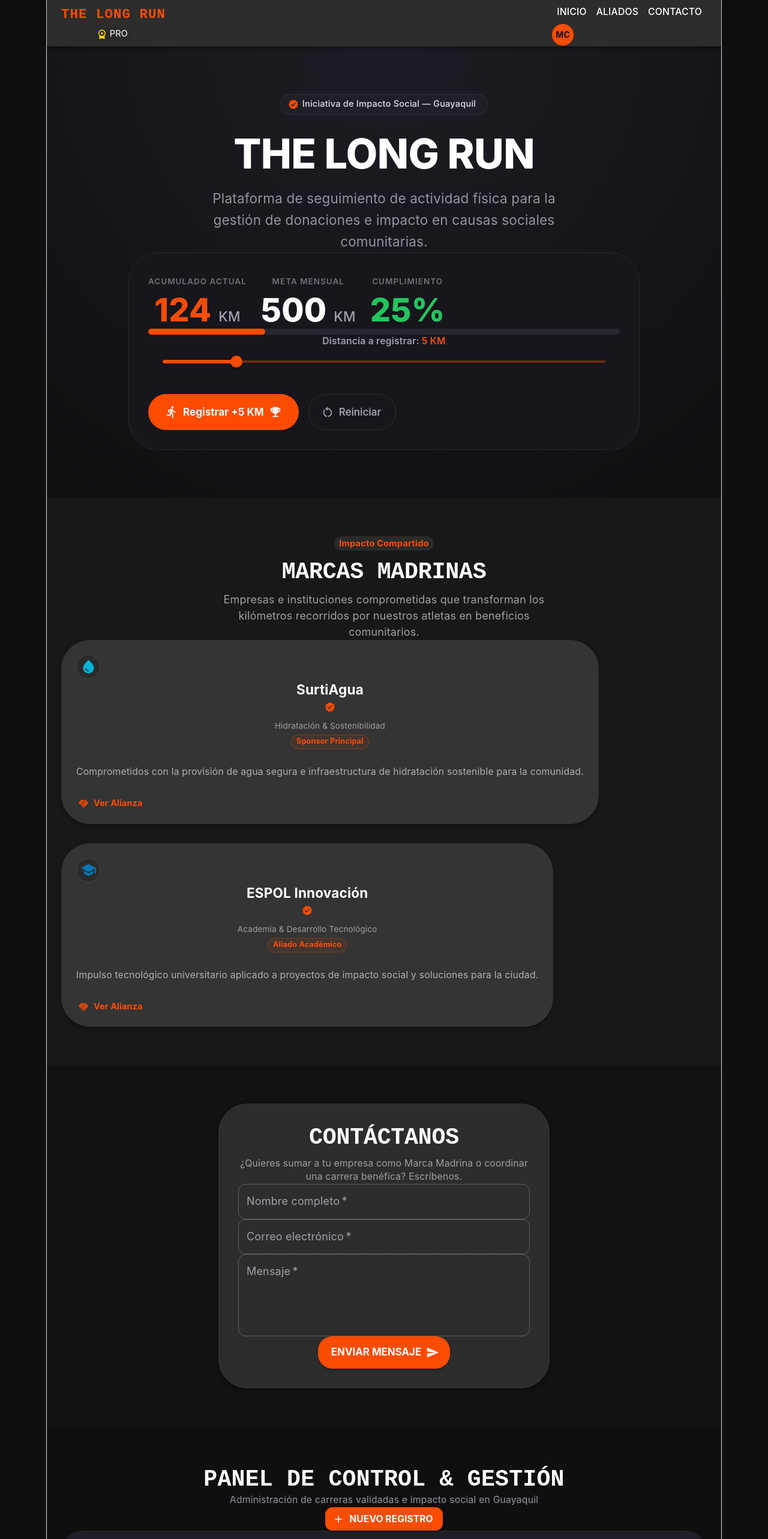
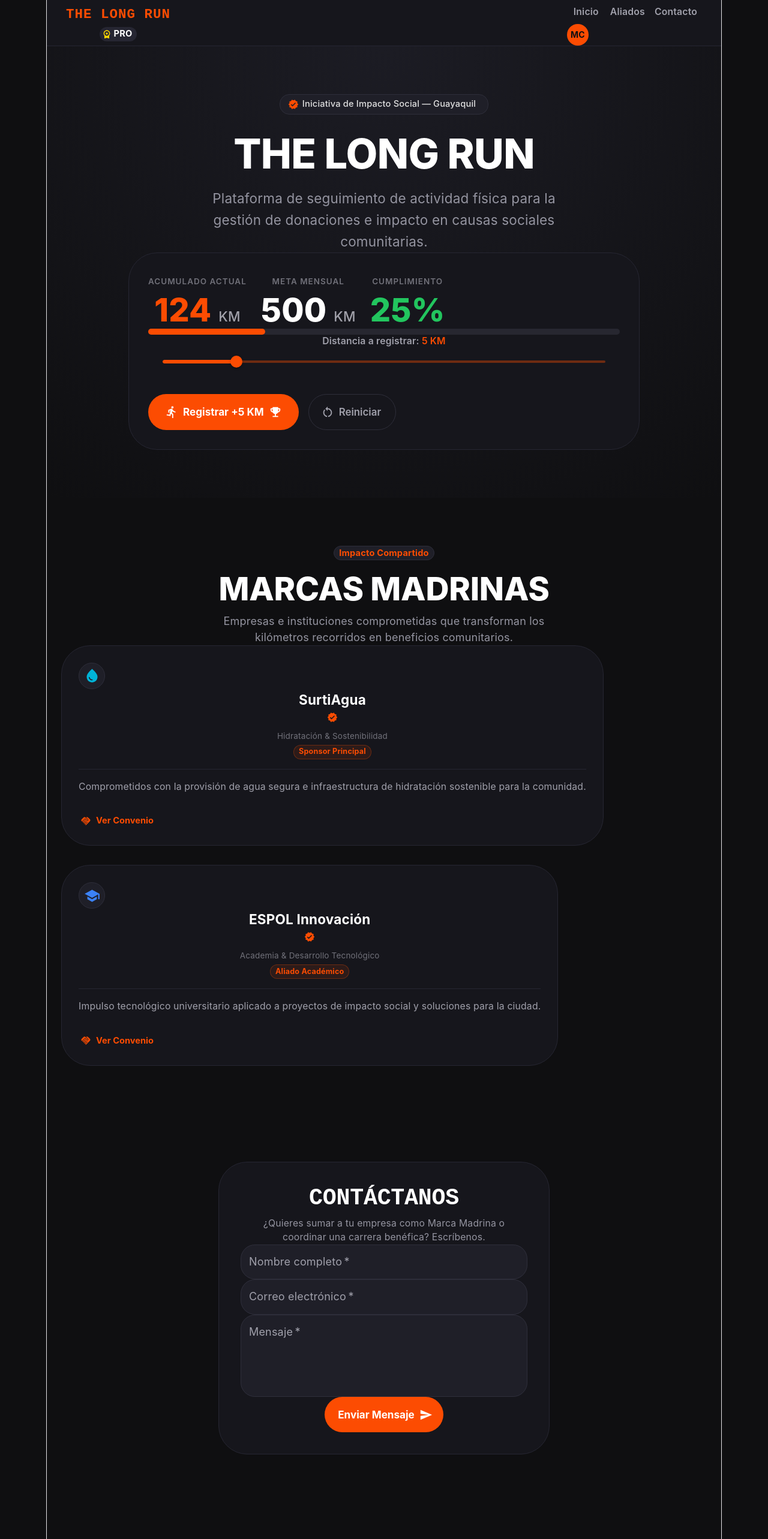
Before and after one commit to mathjos/The-long-run, a React app in the folder frontend/: page / in a window 1280 px wide. Shown: the top 2566 px of the page at 60% size. Built offline with nearby package versions, Linux system fonts and the light colour scheme; the HTML template or start-up script is replaced by a standard one.

Commit message:
componentes mejorados

```diff
--- a/frontend/src/components/Aliados.jsx
+++ b/frontend/src/components/Aliados.jsx
@@ -11,29 +11,31 @@ export default function Aliados() {
       rubro: 'Hidratación & Sostenibilidad',
       desc: 'Comprometidos con la provisión de agua segura e infraestructura de hidratación sostenible para la comunidad.',
       badge: 'Sponsor Principal',
-      icon: <WaterDropIcon sx={{ color: '#00b4d8' }} />,
-      iniciales: 'SA'
+      icon: <WaterDropIcon sx={{ color: '#00b4d8' }} />
     },
     {
       nombre: 'ESPOL Innovación',
       rubro: 'Academia & Desarrollo Tecnológico',
       desc: 'Impulso tecnológico universitario aplicado a proyectos de impacto social y soluciones para la ciudad.',
       badge: 'Aliado Académico',
-      icon: <SchoolIcon sx={{ color: '#0077b6' }} />,
-      iniciales: 'ES'
+      icon: <SchoolIcon sx={{ color: '#3b82f6' }} />
     }
   ];
 
   return (
-    <Box id="aliados" sx={{ py: 8, backgroundColor: '#181818' }}>
+    <Box id="aliados" sx={{ py: 10, backgroundColor: '#0f0f11' }}>
       <Container maxWidth="lg">
         <Box textAlign="center" mb={6}>
-          <Chip label="Impacto Compartido" size="small" sx={{ backgroundColor: '#2a2a2a', color: '#fc4c02', mb: 1.5, fontWeight: 'bold' }} />
-          <Typography variant="h4" component="h2" sx={{ color: '#ffffff', fontFamily: 'monospace', fontWeight: 'bold', mb: 1 }}>
+          <Chip
+            label="Impacto Compartido"
+            size="small"
+            sx={{ backgroundColor: '#1f1f28', color: '#fc4c02', mb: 2, fontWeight: 700, border: '1px solid #2e2e3a' }}
+          />
+          <Typography variant="h3" component="h2" sx={{ color: '#ffffff', fontWeight: 800, mb: 1 }}>
             MARCAS MADRINAS
           </Typography>
-          <Typography variant="body1" sx={{ color: '#a0a0a0', maxWidth: 600, mx: 'auto' }}>
-            Empresas e instituciones comprometidas que transforman los kilómetros recorridos por nuestros atletas en beneficios comunitarios.
+          <Typography variant="body1" sx={{ color: '#9494a0', maxWidth: 600, mx: 'auto' }}>
+            Empresas e instituciones comprometidas que transforman los kilómetros recorridos en beneficios comunitarios.
           </Typography>
         </Box>
 
@@ -41,52 +43,68 @@ export default function Aliados() {
           {marcas.map((m, index) => (
             <Grid item xs={12} sm={6} md={5} key={index}>
               <Card
-                elevation={3}
+                elevation={0}
                 sx={{
-                  backgroundColor: '#222222',
+                  backgroundColor: '#16161c',
                   color: '#ffffff',
                   borderRadius: 4,
-                  border: '1px solid #333',
-                  transition: 'transform 0.2s, border-color 0.2s',
+                  border: '1px solid #262632',
+                  transition: 'all 0.3s cubic-bezier(0.4, 0, 0.2, 1)',
                   '&:hover': {
-                    transform: 'translateY(-4px)',
-                    borderColor: '#fc4c02'
+                    transform: 'translateY(-6px)',
+                    borderColor: '#fc4c02',
+                    boxShadow: '0 12px 30px rgba(0, 0, 0, 0.5)'
                   }
                 }}
               >
-                <CardContent sx={{ p: 3 }}>
+                <CardContent sx={{ p: 3.5 }}>
                   <Box display="flex" justifyContent="space-between" alignItems="flex-start" mb={2}>
                     <Box display="flex" alignItems="center" gap={1.5}>
-                      <Avatar sx={{ bgcolor: '#2a2a2a', border: '1px solid #444' }}>
+                      <Avatar sx={{ bgcolor: '#1f1f28', border: '1px solid #2e2e3a', width: 44, height: 44 }}>
                         {m.icon}
                       </Avatar>
                       <Box>
                         <Box display="flex" alignItems="center" gap={0.5}>
-                          <Typography variant="h6" sx={{ color: '#ffffff', fontWeight: 'bold' }}>
+                          <Typography variant="h6" sx={{ color: '#ffffff', fontWeight: 700 }}>
                             {m.nombre}
                           </Typography>
-                          <Tooltip title="Aliado verificado">
+                          <Tooltip title="Aliado Oficial Verificado">
                             <VerifiedIcon sx={{ color: '#fc4c02', fontSize: 18 }} />
                           </Tooltip>
                         </Box>
-                        <Typography variant="caption" sx={{ color: '#a0a0a0' }}>
+                        <Typography variant="caption" sx={{ color: '#71717a' }}>
                           {m.rubro}
                         </Typography>
                       </Box>
                     </Box>
-                    <Chip label={m.badge} size="small" sx={{ backgroundColor: '#fc4c0215', color: '#fc4c02', border: '1px solid #fc4c0250', fontWeight: 'bold', fontSize: '0.7rem' }} />
+                    <Chip
+                      label={m.badge}
+                      size="small"
+                      sx={{ backgroundColor: 'rgba(252, 76, 2, 0.1)', color: '#fc4c02', border: '1px solid rgba(252, 76, 2, 0.3)', fontWeight: 700, fontSize: '0.7rem' }}
+                    />
                   </Box>
 
-                  <Divider sx={{ borderColor: '#333', my: 1.5 }} />
+                  <Divider sx={{ borderColor: '#262632', my: 2 }} />
 
-                  <Typography variant="body2" sx={{ color: '#b0b0b0', lineHeight: 1.6, mt: 1.5 }}>
+                  <Typography variant="body2" sx={{ color: '#a0a0ab', lineHeight: 1.6 }}>
                     {m.desc}
                   </Typography>
                 </CardContent>
 
-                <CardActions sx={{ px: 3, pb: 2, pt: 0, justifyContent: 'space-between' }}>
-                  <Button size="small" startIcon={<HandshakeIcon />} sx={{ color: '#fc4c02', fontWeight: 'bold', textTransform: 'none' }}>
-                    Ver Alianza
+                <CardActions sx={{ px: 3.5, pb: 3, pt: 0 }}>
+                  <Button
+                    size="small"
+                    startIcon={<HandshakeIcon />}
+                    sx={{
+                      color: '#fc4c02',
+                      fontWeight: 700,
+                      textTransform: 'none',
+                      transition: 'transform 0.2s',
+                      '&:hover': { transform: 'translateX(4px)', backgroundColor: 'transparent' },
+                      '&:focus-visible': { outline: '2px solid #fc4c02', outlineOffset: '2px' }
+                    }}
+                  >
+                    Ver Convenio
                   </Button>
                 </CardActions>
               </Card>
--- a/frontend/src/components/Dashboard.jsx
+++ b/frontend/src/components/Dashboard.jsx
@@ -1,9 +1,29 @@
 import { useState } from 'react';
-import { Container, Typography, Box, Paper, Table, TableBody, TableCell, TableContainer, TableHead, TableRow, Chip, Button, IconButton, Tooltip } from '@mui/material';
+import {
+  Container,
+  Typography,
+  Box,
+  Paper,
+  Table,
+  TableBody,
+  TableCell,
+  TableContainer,
+  TableHead,
+  TableRow,
+  Chip,
+  Button,
+  IconButton,
+  Tooltip,
+  Select,
+  MenuItem,
+  FormControl,
+  InputLabel
+} from '@mui/material';
 import CheckCircleIcon from '@mui/icons-material/CheckCircle';
 import PendingIcon from '@mui/icons-material/Pending';
 import DeleteIcon from '@mui/icons-material/Delete';
 import AddIcon from '@mui/icons-material/Add';
+import RefreshIcon from '@mui/icons-material/Refresh';
 
 export default function Dashboard() {
   const [registros, setRegistros] = useState([
@@ -12,20 +32,27 @@ export default function Dashboard() {
     { id: 3, corredor: 'Andrea Silva', km: 15, causa: 'Innovación ESPOL', estado: 'Aprobado', fecha: '2026-10-23' },
   ]);
 
+  const [filtro, setFiltro] = useState('Todos');
+
   const toggleEstado = (id) => {
-    setRegistros(registros.map(r =>
+    setRegistros(prev => prev.map(r =>
       r.id === id ? { ...r, estado: r.estado === 'Aprobado' ? 'Pendiente' : 'Aprobado' } : r
     ));
   };
 
   const eliminarRegistro = (id) => {
-    setRegistros(registros.filter(r => r.id !== id));
+    setRegistros(prev => prev.filter(r => r.id !== id));
   };
+
+  const registrosFiltrados = registros.filter(r => {
+    if (filtro === 'Todos') return true;
+    return r.estado === filtro;
+  });
 
   return (
     <Box id="admin" sx={{ py: 8, backgroundColor: '#0f0f11' }}>
       <Container maxWidth="lg">
-        <Box display="flex" justifyContent="space-between" alignItems="center" mb={4}>
+        <Box display="flex" flexDirection={{ xs: 'column', md: 'row' }} justifyContent="space-between" alignItems={{ xs: 'flex-start', md: 'center' }} gap={2} mb={4}>
           <Box>
             <Typography variant="h4" sx={{ color: '#fff', fontWeight: 800, fontFamily: 'monospace' }}>
               PANEL DE CONTROL & GESTIÓN
@@ -34,13 +61,35 @@ export default function Dashboard() {
               Administración de carreras validadas e impacto social en Guayaquil
             </Typography>
           </Box>
+
+          <Box display="flex" gap={2} alignItems="center" width={{ xs: '100%', md: 'auto' }}>
+            <FormControl size="small" sx={{ minWidth: 140 }}>
+              <InputLabel sx={{ color: '#a0a0ab' }}>Filtrar Estado</InputLabel>
+              <Select
+                value={filtro}
+                label="Filtrar Estado"
+                onChange={(e) => setFiltro(e.target.value)}
+                sx={{
+                  color: '#fff',
+                  '.MuiOutlinedInput-notchedOutline': { borderColor: '#2e2e3a' },
+                  '&:hover .MuiOutlinedInput-notchedOutline': { borderColor: '#fc4c02' },
+                  '.MuiSvgIcon-root': { color: '#a0a0ab' }
+                }}
+              >
+                <MenuItem value="Todos">Todos</MenuItem>
+                <MenuItem value="Aprobado">Aprobados</MenuItem>
+                <MenuItem value="Pendiente">Pendientes</MenuItem>
+              </Select>
+            </FormControl>
+
             <Button
               variant="contained"
               startIcon={<AddIcon />}
-            sx={{ backgroundColor: '#fc4c02', '&:hover': { backgroundColor: '#d93d00' }, fontWeight: 700 }}
+              sx={{ backgroundColor: '#fc4c02', '&:hover': { backgroundColor: '#d93d00' }, fontWeight: 700, textTransform: 'none' }}
             >
               Nuevo Registro
             </Button>
+          </Box>
         </Box>
 
         <TableContainer component={Paper} elevation={0} sx={{ backgroundColor: '#16161c', border: '1px solid #262632', borderRadius: 3 }}>
@@ -56,7 +105,8 @@ export default function Dashboard() {
               </TableRow>
             </TableHead>
             <TableBody>
-              {registros.map((row) => (
+              {registrosFiltrados.length > 0 ? (
+                registrosFiltrados.map((row) => (
                   <TableRow key={row.id} sx={{ '&:last-child td, &:last-child th': { border: 0 }, borderColor: '#262632' }}>
                     <TableCell sx={{ color: '#fff', fontWeight: 600 }}>{row.corredor}</TableCell>
                     <TableCell sx={{ color: '#fc4c02', fontWeight: 700 }}>{row.km} KM</TableCell>
@@ -74,7 +124,7 @@ export default function Dashboard() {
                     <TableCell align="right">
                       <Tooltip title="Cambiar Estado">
                         <IconButton onClick={() => toggleEstado(row.id)} sx={{ color: '#a0a0ab', '&:hover': { color: '#fc4c02' } }}>
-                        <CheckCircleIcon />
+                          <RefreshIcon />
                         </IconButton>
                       </Tooltip>
                       <Tooltip title="Eliminar">
@@ -84,7 +134,14 @@ export default function Dashboard() {
                       </Tooltip>
                     </TableCell>
                   </TableRow>
-              ))}
+                ))
+              ) : (
+                <TableRow>
+                  <TableCell colSpan={6} align="center" sx={{ color: '#71717a', py: 4 }}>
+                    No hay registros con el estado seleccionado.
+                  </TableCell>
+                </TableRow>
+              )}
             </TableBody>
           </Table>
         </TableContainer>
--- a/frontend/src/components/contactForm.jsx
+++ b/frontend/src/components/contactForm.jsx
@@ -1,32 +1,49 @@
 import { useState } from 'react';
-import { Container, Typography, Box, TextField, Button, Snackbar, Alert, Paper } from '@mui/material';
+import {
+  Container,
+  Typography,
+  Box,
+  TextField,
+  Button,
+  Snackbar,
+  Alert,
+  Paper,
+  CircularProgress
+} from '@mui/material';
 import SendIcon from '@mui/icons-material/Send';
 
 export default function ContactForm() {
   const [formData, setFormData] = useState({ nombre: '', email: '', mensaje: '' });
+  const [loading, setLoading] = useState(false);
   const [openSnackbar, setOpenSnackbar] = useState(false);
 
   const handleSubmit = (e) => {
     e.preventDefault();
-    setOpenSnackbar(true);
-    setFormData({ nombre: '', email: '', mensaje: '' });
+    setLoading(true);
+
+    // Simula envío de mensaje al backend
+    setTimeout(() => {
+      setLoading(false);
+      setOpenSnackbar(true);
+      setFormData({ nombre: '', email: '', mensaje: '' });
+    }, 1000);
   };
 
   return (
-    <Box id="contacto" sx={{ py: 8, backgroundColor: '#121212' }}>
+    <Box id="contacto" sx={{ py: 10, backgroundColor: '#0f0f11' }}>
       <Container maxWidth="sm">
-        <Paper elevation={3} sx={{ p: 4, backgroundColor: '#1a1a1a', borderRadius: 4, border: '1px solid #333' }}>
-          <Box textAlign="center" mb={3}>
-            <Typography variant="h4" component="h2" sx={{ color: '#ffffff', fontFamily: 'monospace', fontWeight: 'bold', mb: 1 }}>
+        <Paper elevation={0} sx={{ p: 4.5, backgroundColor: '#16161c', borderRadius: 4, border: '1px solid #262632' }}>
+          <Box textAlign="center" mb={4}>
+            <Typography variant="h4" component="h2" sx={{ color: '#ffffff', fontWeight: 800, mb: 1, fontFamily: 'monospace' }}>
               CONTÁCTANOS
             </Typography>
-            <Typography variant="body2" sx={{ color: '#a0a0a0' }}>
+            <Typography variant="body2" sx={{ color: '#9494a0' }}>
               ¿Quieres sumar a tu empresa como Marca Madrina o coordinar una carrera benéfica? Escríbenos.
             </Typography>
           </Box>
 
           <form onSubmit={handleSubmit}>
-            <Box display="flex" flexDirection="column" gap={2.5}>
+            <Box display="flex" flexDirection="column" gap={3}>
               <TextField
                 label="Nombre completo"
                 variant="outlined"
@@ -34,8 +51,17 @@ export default function ContactForm() {
                 value={formData.nombre}
                 onChange={(e) => setFormData({ ...formData, nombre: e.target.value })}
                 required
-                InputLabelProps={{ style: { color: '#a0a0a0' } }}
-                InputProps={{ style: { color: '#ffffff', backgroundColor: '#222' } }}
+                InputLabelProps={{ style: { color: '#71717a' } }}
+                sx={{
+                  '& .MuiOutlinedInput-root': {
+                    color: '#fff',
+                    backgroundColor: '#1f1f28',
+                    borderRadius: 2,
+                    '& fieldset': { borderColor: '#2e2e3a' },
+                    '&:hover fieldset': { borderColor: '#fc4c02' },
+                    '&.Mui-focused fieldset': { borderColor: '#fc4c02' },
+                  }
+                }}
               />
               <TextField
                 label="Correo electrónico"
@@ -45,8 +71,17 @@ export default function ContactForm() {
                 value={formData.email}
                 onChange={(e) => setFormData({ ...formData, email: e.target.value })}
                 required
-                InputLabelProps={{ style: { color: '#a0a0a0' } }}
-                InputProps={{ style: { color: '#ffffff', backgroundColor: '#222' } }}
+                InputLabelProps={{ style: { color: '#71717a' } }}
+                sx={{
+                  '& .MuiOutlinedInput-root': {
+                    color: '#fff',
+                    backgroundColor: '#1f1f28',
+                    borderRadius: 2,
+                    '& fieldset': { borderColor: '#2e2e3a' },
+                    '&:hover fieldset': { borderColor: '#fc4c02' },
+                    '&.Mui-focused fieldset': { borderColor: '#fc4c02' },
+                  }
+                }}
               />
               <TextField
                 label="Mensaje"
@@ -57,30 +92,56 @@ export default function ContactForm() {
                 value={formData.mensaje}
                 onChange={(e) => setFormData({ ...formData, mensaje: e.target.value })}
                 required
-                InputLabelProps={{ style: { color: '#a0a0a0' } }}
-                InputProps={{ style: { color: '#ffffff', backgroundColor: '#222' } }}
+                InputLabelProps={{ style: { color: '#71717a' } }}
+                sx={{
+                  '& .MuiOutlinedInput-root': {
+                    color: '#fff',
+                    backgroundColor: '#1f1f28',
+                    borderRadius: 2,
+                    '& fieldset': { borderColor: '#2e2e3a' },
+                    '&:hover fieldset': { borderColor: '#fc4c02' },
+                    '&.Mui-focused fieldset': { borderColor: '#fc4c02' },
+                  }
+                }}
               />
               <Button
                 type="submit"
                 variant="contained"
+                disableElevation
                 size="large"
-                endIcon={<SendIcon />}
-                sx={{ backgroundColor: '#fc4c02', '&:hover': { backgroundColor: '#e04302' }, py: 1.5, borderRadius: 2, fontWeight: 'bold' }}
+                disabled={loading}
+                startIcon={loading ? <CircularProgress size={20} color="inherit" /> : null}
+                endIcon={!loading ? <SendIcon /> : null}
+                sx={{
+                  backgroundColor: '#fc4c02',
+                  py: 1.8,
+                  borderRadius: 3,
+                  fontWeight: 700,
+                  fontSize: '0.95rem',
+                  textTransform: 'none',
+                  transition: 'all 0.2s ease',
+                  '&:hover': { backgroundColor: '#d93d00', transform: 'translateY(-2px)' },
+                  '&:focus-visible': { outline: '3px solid #ffffff', outlineOffset: '2px' }
+                }}
               >
-                Enviar Mensaje
+                {loading ? 'Enviando...' : 'Enviar Mensaje'}
               </Button>
             </Box>
           </form>
         </Paper>
 
-        {/* Notificación flotante MUI Snackbar */}
         <Snackbar
           open={openSnackbar}
           autoHideDuration={4000}
           onClose={() => setOpenSnackbar(false)}
           anchorOrigin={{ vertical: 'bottom', horizontal: 'center' }}
         >
-          <Alert onClose={() => setOpenSnackbar(false)} severity="success" variant="filled" sx={{ width: '100%' }}>
+          <Alert
+            onClose={() => setOpenSnackbar(false)}
+            severity="success"
+            variant="filled"
+            sx={{ width: '100%', backgroundColor: '#15803d', color: '#fff' }}
+          >
             ¡Mensaje enviado con éxito! Nos pondremos en contacto pronto. 🚀
           </Alert>
         </Snackbar>
--- a/frontend/src/components/navbar.jsx
+++ b/frontend/src/components/navbar.jsx
@@ -3,20 +3,82 @@ import WorkspacePremiumIcon from '@mui/icons-material/WorkspacePremium';
 
 export default function Navbar() {
   return (
-    <AppBar position="sticky" sx={{ backgroundColor: '#181818', borderBottom: '1px solid #333' }}>
-      <Toolbar sx={{ justifyContent: 'space-between' }}>
-        <Box display="flex" alignItems="center" gap={1}>
-          <Typography variant="h6" sx={{ fontWeight: 'bold', color: '#fc4c02', fontFamily: 'monospace', letterSpacing: 1 }}>
+    <AppBar position="sticky" elevation={0} sx={{ backgroundColor: '#16161c', borderBottom: '1px solid #262632' }}>
+      <Toolbar sx={{ justifyContent: 'space-between', px: { xs: 2, md: 4 } }}>
+        <Box display="flex" alignItems="center" gap={1.5}>
+          <Typography
+            variant="h6"
+            sx={{
+              fontWeight: 800,
+              color: '#fc4c02',
+              fontFamily: 'monospace',
+              letterSpacing: 1,
+              transition: 'transform 0.2s ease',
+              '&:hover': { transform: 'scale(1.02)' }
+            }}
+          >
             THE LONG RUN
           </Typography>
-          <Chip label="PRO" size="small" icon={<WorkspacePremiumIcon sx={{ color: '#ffd700 !important' }} />} sx={{ backgroundColor: '#2a2a2a', color: '#fff', height: 24 }} />
+          <Chip
+            label="PRO"
+            size="small"
+            icon={<WorkspacePremiumIcon sx={{ color: '#ffd700 !important', fontSize: '16px !important' }} />}
+            sx={{ backgroundColor: '#262632', color: '#fff', height: 24, fontWeight: 700 }}
+          />
         </Box>
 
-        <Box display="flex" alignItems="center" gap={2}>
-          <Button href="#inicio" sx={{ color: '#fff' }}>Inicio</Button>
-          <Button href="#aliados" sx={{ color: '#fff' }}>Aliados</Button>
-          <Button href="#contacto" sx={{ color: '#fff' }}>Contacto</Button>
-          <Avatar sx={{ bgcolor: '#fc4c02', width: 36, height: 36, fontSize: 14, fontWeight: 'bold' }}>
+        <Box display="flex" alignItems="center" gap={{ xs: 1, sm: 2 }}>
+          <Button
+            href="#inicio"
+            sx={{
+              color: '#a0a0ab',
+              fontWeight: 600,
+              textTransform: 'none',
+              transition: 'color 0.2s',
+              '&:hover': { color: '#fc4c02' },
+              '&:focus-visible': { outline: '2px solid #fc4c02', outlineOffset: '2px' }
+            }}
+          >
+            Inicio
+          </Button>
+          <Button
+            href="#aliados"
+            sx={{
+              color: '#a0a0ab',
+              fontWeight: 600,
+              textTransform: 'none',
+              transition: 'color 0.2s',
+              '&:hover': { color: '#fc4c02' },
+              '&:focus-visible': { outline: '2px solid #fc4c02', outlineOffset: '2px' }
+            }}
+          >
+            Aliados
+          </Button>
+          <Button
+            href="#contacto"
+            sx={{
+              color: '#a0a0ab',
+              fontWeight: 600,
+              textTransform: 'none',
+              transition: 'color 0.2s',
+              '&:hover': { color: '#fc4c02' },
+              '&:focus-visible': { outline: '2px solid #fc4c02', outlineOffset: '2px' }
+            }}
+          >
+            Contacto
+          </Button>
+          <Avatar
+            sx={{
+              bgcolor: '#fc4c02',
+              width: 36,
+              height: 36,
+              fontSize: 14,
+              fontWeight: 'bold',
+              cursor: 'pointer',
+              transition: 'transform 0.2s, box-shadow 0.2s',
+              '&:hover': { transform: 'scale(1.08)', boxShadow: '0 0 12px rgba(252, 76, 2, 0.4)' }
+            }}
+          >
             MC
           </Avatar>
         </Box>
```
Lines whose indentation alone changed are shown as unchanged.
